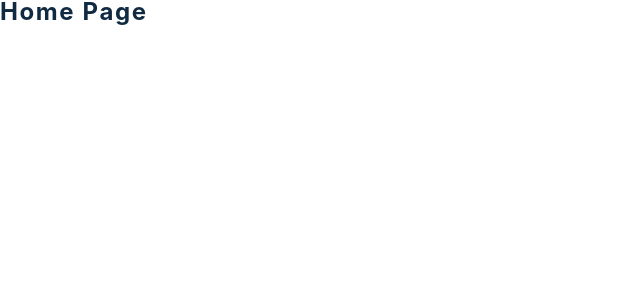
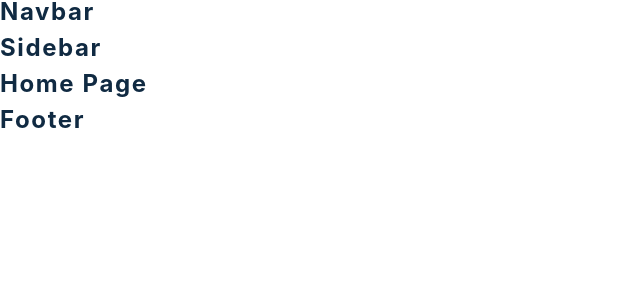
Before and after one commit to theromanovich/ecommerce-app, a React (Create React App) app: page / in a window 1280 px wide. Shown: the top 300 px of the page, without its empty margins (0-640 px from the left). Built offline with nearby package versions, Linux system fonts and the light colour scheme.

Commit message:
add shared layout

```diff
--- a/src/App.js
+++ b/src/App.js
@@ -8,6 +8,8 @@ import {HomePage, AboutPage, SingleProductPage, ProductsPage, CartPage, Checkout
 function App() {
   return (
     <Router>
+      <Navbar/>
+      <Sidebar/>
       <Switch>
         <Route exact path='/'>
           <HomePage/>
@@ -29,6 +31,7 @@ function App() {
           <ErrorPage />
         </Route>
       </Switch>
+      <Footer/>
     </Router>
   )
 }
```
